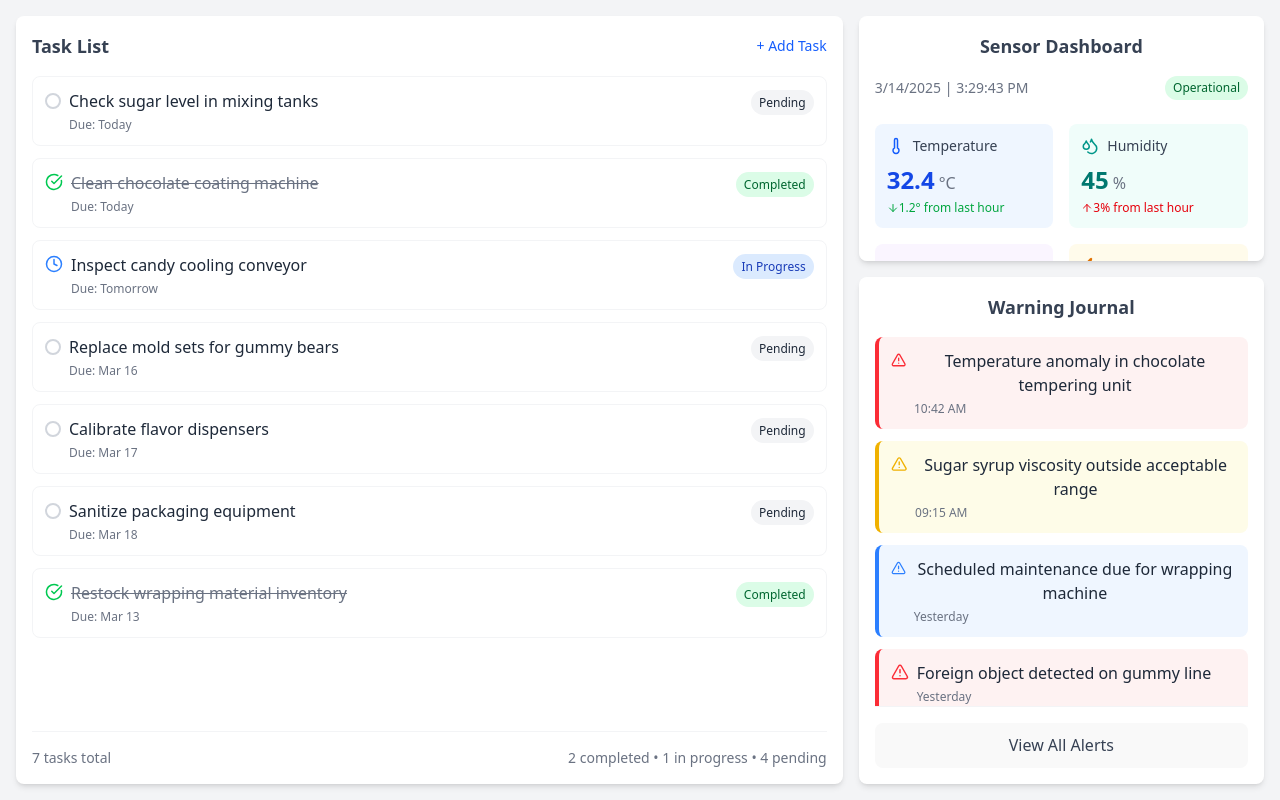
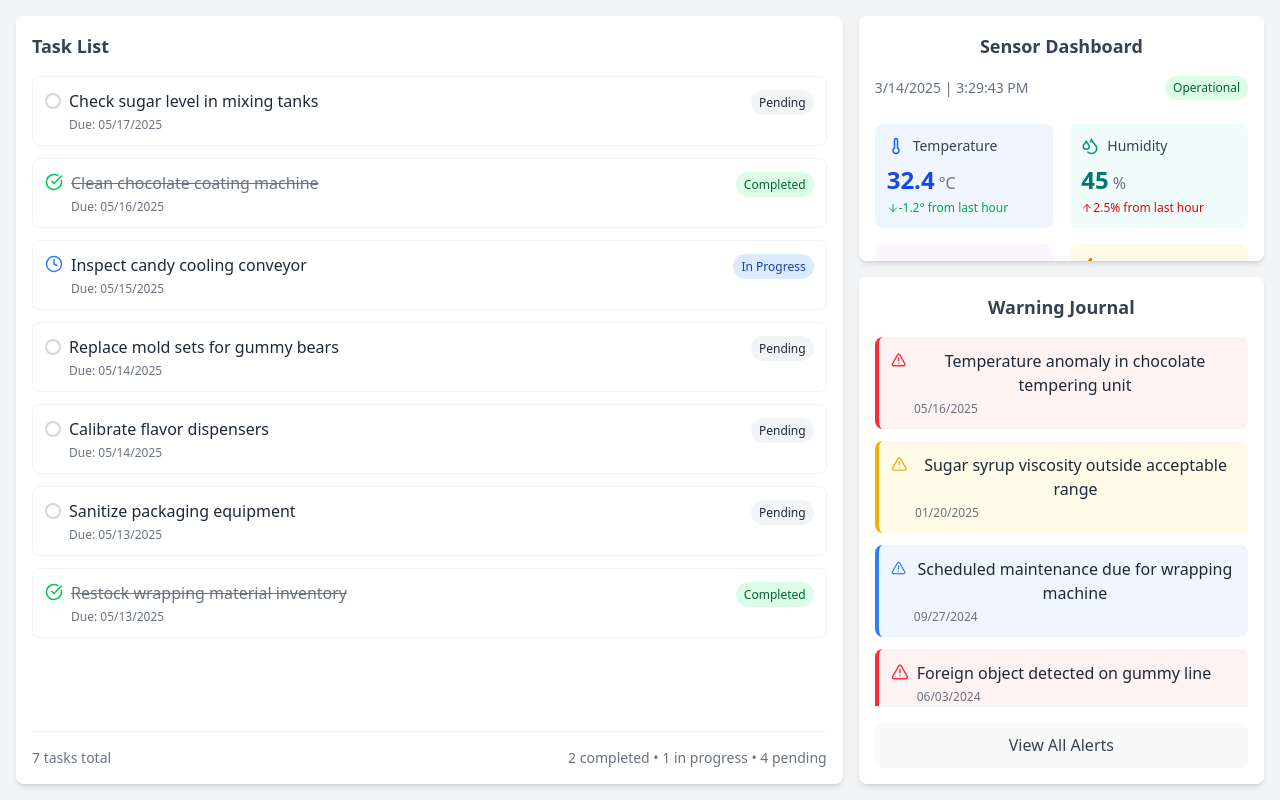
Before and after one commit to SmartWorkMCD/Monitor, a React (Vite) app: page / in a window 1280 px wide. Built offline with nearby package versions, Linux system fonts and the light colour scheme.

Commit message:
0.0.5 replace relative values with data from mocks

```diff
--- a/src/App.tsx
+++ b/src/App.tsx
@@ -1,6 +1,13 @@
 import './App.css'
 
 import Dashboard from './components/Dashboard'
+
+import dayjs from "dayjs";
+import calendar from 'dayjs/plugin/calendar'
+ import relativeTime from 'dayjs/plugin/relativeTime'
+
+dayjs.extend(calendar);
+dayjs.extend(relativeTime);
 
 function App() {
   return (
--- a/src/components/Sensors.tsx
+++ b/src/components/Sensors.tsx
@@ -1,15 +1,21 @@
 import { useEffect, useState } from "react";
 import { ArrowUp, ArrowDown, Thermometer, Droplets, Zap } from "lucide-react";
 import StatusBadge from "./StatusBadge";
+import dayjs from "dayjs";
+
 const SensorsComponent = ({
   sensorData,
 }: {
   sensorData: {
     temperature: number;
+    temperatureChange: number;
     humidity: number;
+    humidityChange: number;
     pressure: number;
     powerUsage: number;
+    powerUsageChange: number;
     status: string;
+    maintenanceDate: number;
   };
 }) => {
   const [currentTime, setCurrentTime] = useState(new Date());
@@ -51,7 +57,7 @@ const SensorsComponent = ({
           </div>
           <div className="flex items-center mt-1 text-xs text-green-600">
             <ArrowDown size={12} />
-            <span>1.2° from last hour</span>
+            <span>{sensorData.temperatureChange}° from last hour</span>
           </div>
         </div>
 
@@ -68,7 +74,7 @@ const SensorsComponent = ({
           </div>
           <div className="flex items-center mt-1 text-xs text-red-600">
             <ArrowUp size={12} />
-            <span>3% from last hour</span>
+            <span>{sensorData.humidityChange}% from last hour</span>
           </div>
         </div>
 
@@ -100,7 +106,7 @@ const SensorsComponent = ({
           </div>
           <div className="flex items-center mt-1 text-xs text-green-600">
             <ArrowDown size={12} />
-            <span>0.3kW from yesterday</span>
+            <span>{sensorData.powerUsageChange}kW from yesterday</span>
           </div>
         </div>
       </div>
@@ -109,7 +115,7 @@ const SensorsComponent = ({
         <div className="font-medium">System Notes:</div>
         <p>
           All systems functioning within normal parameters. Scheduled
-          maintenance in 3 days.
+          maintenance {dayjs().to(dayjs(sensorData.maintenanceDate))}
         </p>
       </div>
     </div>
--- a/src/components/Tasks.tsx
+++ b/src/components/Tasks.tsx
@@ -1,14 +1,16 @@
 import { CheckCircle, Clock } from "lucide-react";
+import dayjs from "dayjs";
+
 const TasksComponent = ({ tasks }: {
-    tasks: { id: number; title: string; status: string; deadline: string }[];
+    tasks: { id: number; title: string; status: string; deadline: number }[];
 }) => {
 	return (
 		<div className=" bg-white rounded-lg shadow-md p-4 flex flex-col h-full">
 			<div className="flex justify-between items-center mb-4">
 				<h2 className="text-lg font-bold text-gray-700">Task List</h2>
-				<div className="text-sm font-medium text-blue-600 hover:text-blue-800 cursor-pointer">
+				{/* <div className="text-sm font-medium text-blue-600 hover:text-blue-800 cursor-pointer">
 					+ Add Task
-				</div>
+				</div> */}
 			</div>
 
 			<div className="overflow-y-auto">
@@ -36,7 +38,7 @@ const TasksComponent = ({ tasks }: {
 										{task.title}
 									</div>
 									<div className="text-xs text-gray-500 mt-1 text-left">
-										Due: {task.deadline}
+										Due: {dayjs(task.deadline).calendar(null)}
 									</div>
 								</div>
 							</div>
--- a/src/components/Warnings.tsx
+++ b/src/components/Warnings.tsx
@@ -1,7 +1,8 @@
 import { AlertTriangle } from 'lucide-react';
+import dayjs from "dayjs";
 
 const WarningsComponent = ({warnings}: {
-    warnings: { id: number, severity: string, message: string, timestamp: string }[]
+    warnings: { id: number, severity: string, message: string, timestamp: number }[]
 }) => {
     return (
         <div className=" bg-white rounded-lg shadow-md p-4 flex flex-col h-full">
@@ -28,7 +29,7 @@ const WarningsComponent = ({warnings}: {
                   />
                   <div>
                     <div className="font-medium text-gray-800">{warning.message}</div>
-                    <div className="text-xs text-gray-500 mt-1 text-left">{warning.timestamp}</div>
+                    <div className="text-xs text-gray-500 mt-1 text-left">{dayjs(warning.timestamp).calendar(null)}</div>
                   </div>
                 </div>
               </div>
--- a/src/mocks/sensorData.json
+++ b/src/mocks/sensorData.json
@@ -1,7 +1,11 @@
 {
     "temperature": 32.4,
+    "temperatureChange": -1.2,
     "humidity": 45,
+    "humidityChange": 2.5,
     "pressure": 760,
     "powerUsage": 4.2,
-    "status": "Operational"
+    "powerUsageChange": 0.1,
+    "status": "Operational",
+    "maintenanceDate": 1757401797000
 }
--- a/src/mocks/tasks.json
+++ b/src/mocks/tasks.json
@@ -3,42 +3,42 @@
         "id": 1,
         "title": "Check sugar level in mixing tanks",
         "status": "pending",
-        "deadline": "Today"
+        "deadline": 1747501529000
     },
     {
         "id": 2,
         "title": "Clean chocolate coating machine",
         "status": "completed",
-        "deadline": "Today"
+        "deadline": 1747401529000
     },
     {
         "id": 3,
         "title": "Inspect candy cooling conveyor",
         "status": "in-progress",
-        "deadline": "Tomorrow"
+        "deadline": 1747301529000
     },
     {
         "id": 4,
         "title": "Replace mold sets for gummy bears",
         "status": "pending",
-        "deadline": "Mar 16"
+        "deadline": 1747201529000
     },
     {
         "id": 5,
         "title": "Calibrate flavor dispensers",
         "status": "pending",
-        "deadline": "Mar 17"
+        "deadline": 1747201529000
     },
     {
         "id": 6,
         "title": "Sanitize packaging equipment",
         "status": "pending",
-        "deadline": "Mar 18"
+        "deadline": 1747101529000
     },
     {
         "id": 7,
         "title": "Restock wrapping material inventory",
         "status": "completed",
-        "deadline": "Mar 13"
+        "deadline": 1747101529000
     }
 ]
--- a/src/mocks/warnings.json
+++ b/src/mocks/warnings.json
@@ -3,24 +3,24 @@
         "id": 1,
         "severity": "high",
         "message": "Temperature anomaly in chocolate tempering unit",
-        "timestamp": "10:42 AM"
+        "timestamp": 1747401716000
     },
     {
         "id": 2,
         "severity": "medium",
         "message": "Sugar syrup viscosity outside acceptable range",
-        "timestamp": "09:15 AM"
+        "timestamp": 1737401716000
     },
     {
         "id": 3,
         "severity": "low",
         "message": "Scheduled maintenance due for wrapping machine",
-        "timestamp": "Yesterday"
+        "timestamp": 1727401716000
     },
     {
         "id": 4,
         "severity": "high",
         "message": "Foreign object detected on gummy line",
-        "timestamp": "Yesterday"
+        "timestamp": 1717401716000
     }
 ]
```
Also changed, not shown: package.json (+18 -17 lines), 1 other file (tests, documents, lock files or other folders).
